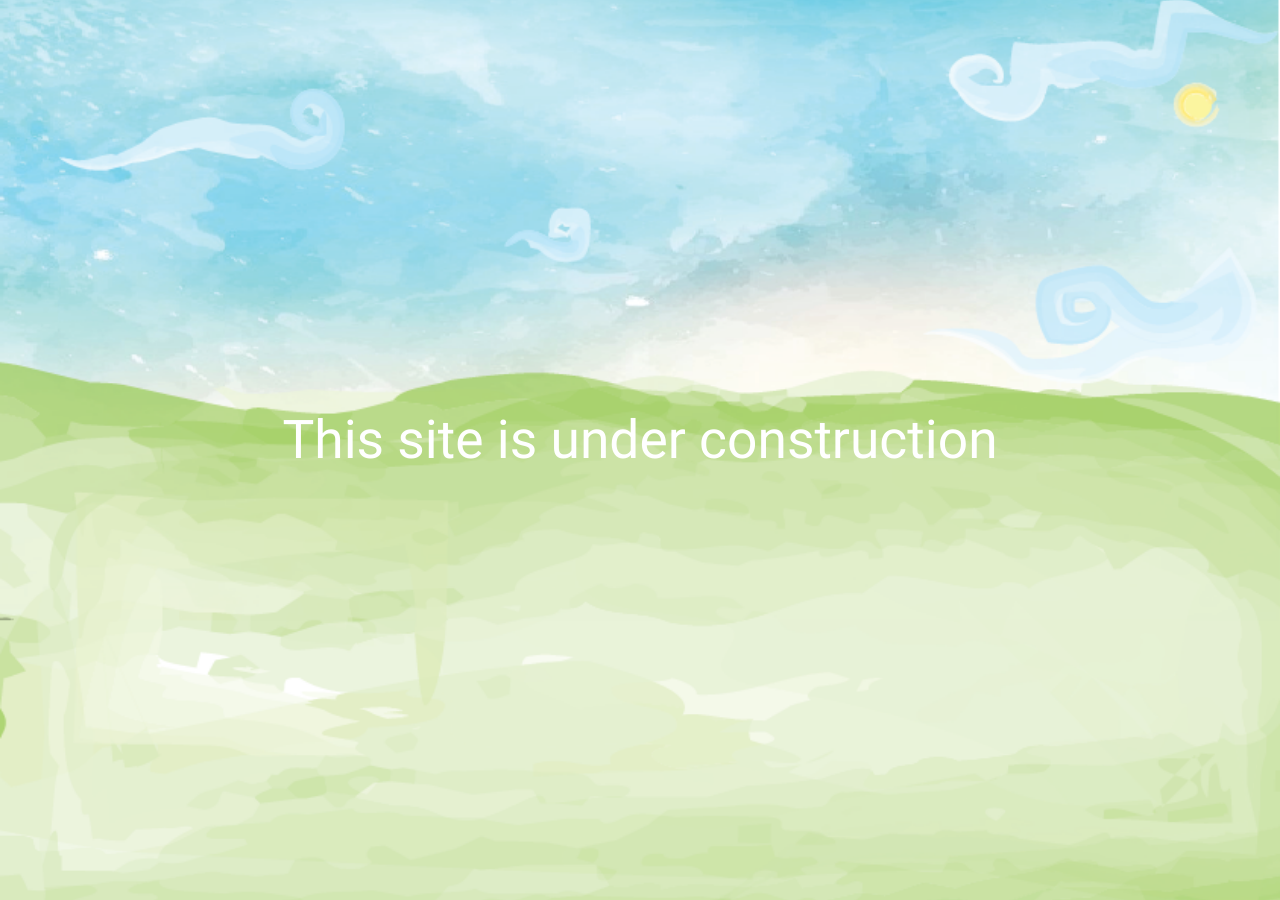
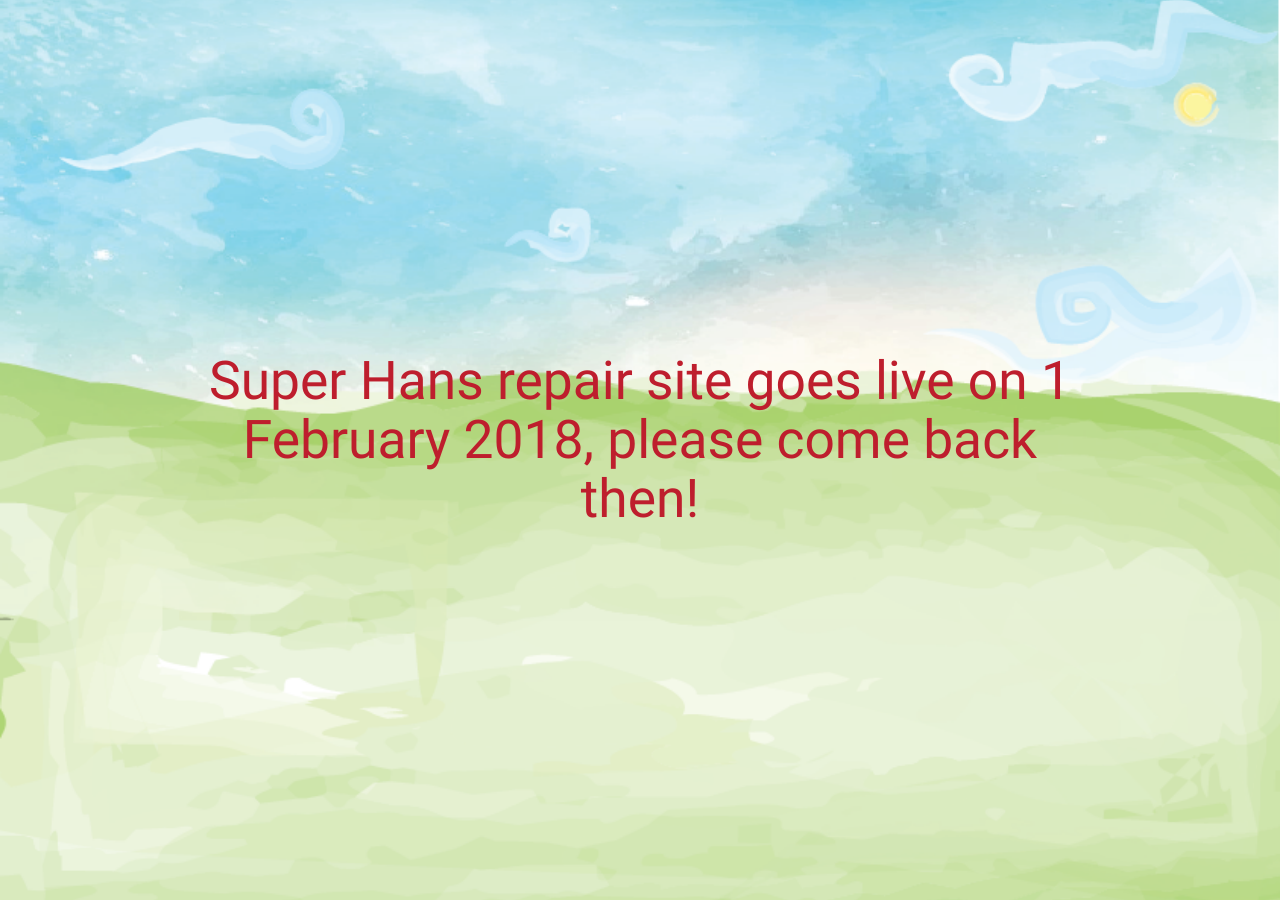
Before and after one commit to superhansrepair/superhansrepair.github.io, a Jekyll site: the page index.html, which Jekyll copies as it is, in a window 1280 px wide. Built offline with Jekyll 4.4.1, drawn with Linux system fonts in a browser that asks for light colours; nearby versions of some CDN libraries.

Commit message:
homepage

```diff
--- a/index.html
+++ b/index.html
@@ -6,6 +6,9 @@
     <link type="text/css" rel="stylesheet" href="css/materialize.min.css"  media="screen,projection"/>
     <!--Let browser know website is optimized for mobile-->
     <meta name="viewport" content="width=device-width, initial-scale=1.0"/>
+
+    <title>Super Hans needs some TLC!</title>
+
   </head>
 
   <body>
@@ -14,7 +17,7 @@
       <div class = "container">
         <div class="row center">
           <div class="row center">
-              <div class="col s12"><h2 class="white-text">This site is under construction</h2></div>
+              <div class="col s12"><h2 style="color:#be1e2d;">Super Hans repair site goes live on 1 February 2018, please come back then!</h2></div>
           </div>
         </div>
       </div>
```
